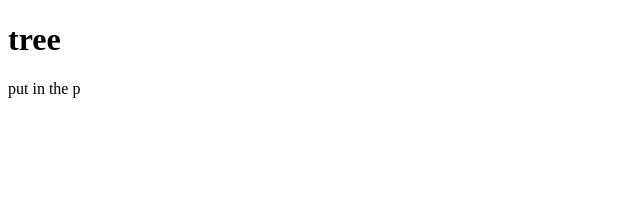
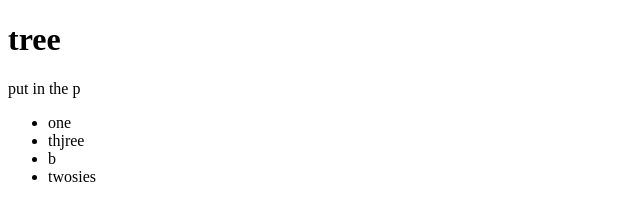
Before and after one commit to rfittipaldi/rickfish1, a plain HTML site: page index.html in a window 1280 px wide. Shown: the whole page, without its empty margins (0-640 px from the left). Drawn offline with Linux system fonts and the light colour scheme.

Commit message:
end line messaged added

```diff
--- a/index.html
+++ b/index.html
@@ -8,5 +8,11 @@
 <body>
     <h1>tree</h1>
     <p>put in the p</p>
+    <ul>
+        <li>one</li>
+        <li>thjree</li>
+        <li>b</li>
+        <li>twosies</li>
+    </ul>
 </body>
 </html>
```
